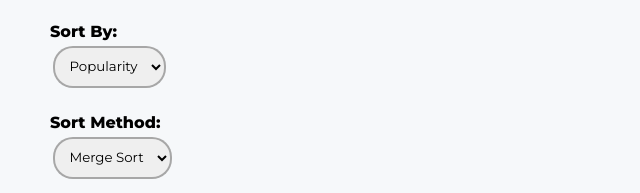
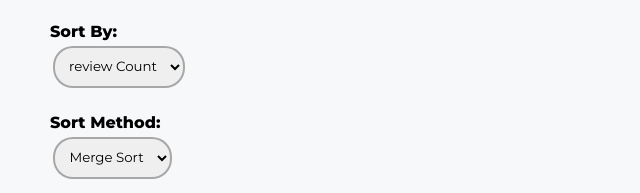
Before and after one commit to m-heck/CollegeBites, a plain HTML site: page college-bites.html in a window 1280 px wide. Shown: the part 465-658 px from the top of the page, 0-640 px from the left. Drawn offline with Linux system fonts and the light colour scheme.

Commit message:
Minor Changes

```diff
--- a/college-bites.html
+++ b/college-bites.html
@@ -27,7 +27,7 @@
       <label for="sort_by"><b>Sort By: </b></label>
       <br/>
       <select name="sort_by" id="sort_by">
-        <option value="Popularity">Popularity</option>
+        <option value="Popularity">review Count</option>
         <option value="Stars"># of Stars</option>
       </select>
     </div>
```
Also changed, not shown: README.md.
